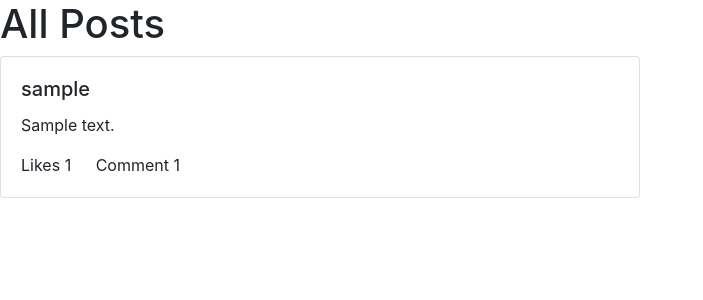
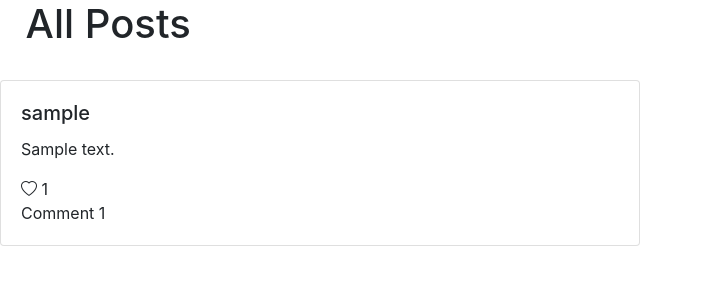
Before and after one commit to yamanISyaman/Network, a Django app: page / in a window 1280 px wide. Shown: the part 56-356 px from the top of the page, without its empty margins (0-703 px from the left). Run offline with Django 3.2, Linux system fonts and the light colour scheme; tables that the repository leaves empty hold one stand-in row (values such as "Sample post"); some libraries are stand-ins or nearby versions.

Commit message:
2nd spc 1st imp

```diff
--- a/network/static/network/index.js
+++ b/network/static/network/index.js
@@ -38,10 +38,10 @@ function addPost() {
 
 function showPosts(filter) {
     if (filter == 'all') {
-        document.querySelector('#heading').innerHTML = 'All Posts';
+        document.querySelector('#middleHeading').innerHTML = '<h1>All Posts</h1>';
 
     } else if (filter == 'following') {
-        document.querySelector('#heading').innerHTML = 'Followings Posts';
+        document.querySelector('#middleHeading').innerHTML = '<h1>Your Followings Posts</h1>';
 
     } else {}
     fetch('/showPosts', {
@@ -60,17 +60,19 @@ function showPosts(filter) {
 
 function viewPost(posts, liked, user_posts) {
     posts.forEach((post) => {
-        html = `<div class="card" style="width: 50vw;">
+        let html = `<div class="card" style="width: 50vw;">
             <div class="card-body">
-                <h5 class="card-title" onclick="showPage(${post.user})">${post.user}</h5>
+                <h5 class="card-title" onclick="showPage('${post.user}')">${post.user}</h5>
                 <p class="card-text">${post.text}</p>`;
         if (user_posts.includes(post.id)) {
             html += `
                 <a class="card-link" onclick="editPost(${post.id})">Edit</a>
             <br>`;
         } else {}
-        html += `<a id="like${post.id}" onclick="pressLike(${post.id}, ${post.user})" class="card-link">Likes</a> ${post.likes}
-                <a class="card-link" onclick="pressComment(${post.id}, ${post.user})">Comment</a>
+        html += `<i id="like${post.id}" onclick="pressLike(${post.id}, ${post.user})" width="16" height="16" class="bi bi-heart" viewBox="0 0 16 16"></i>
+                ${post.likes}
+                <br>
+                <a class="card-link" onclick="pressComment(${post.id}, '${post.user}')">Comment</a>
                 ${post.comments}
             </div>
         </div>`;
@@ -85,7 +87,11 @@ function editPost(id) {
 
 
 function showPage(username) {
-    console.log('To Do');
+    document.querySelector('#middleHeading').innerHTML = `
+    <h1>${username}</h1>
+    <button onclick="pressFollow('${username}')" class="btn btn-primary">follow</button>
+    `;
+    showPosts(username);
 }
 
 
@@ -97,3 +103,7 @@ function pressComment(id, username) {
 function pressLike(id, username) {
     console.log('To Do');
 }
+
+function pressFollow(username) {
+    console.log('To Do')
+}
--- a/network/static/network/styles.css
+++ b/network/static/network/styles.css
@@ -1,3 +1,7 @@
 #postFormDiv {
     margin-bottom: 0vh;
 }
+
+#middleHeading {
+    margin-left: 2vw;
+}
--- a/network/templates/network/index.html
+++ b/network/templates/network/index.html
@@ -19,7 +19,11 @@
         </div>
     {% endif %}
     <div>
-        <h1 id="heading"></h1>
-        <div id="showPosts"></div>
+        <div id="middleHeading">
+            <h1 id="heading"></h1>
+        </div>
+        <br>
+        <div id="showPosts">
+        </div>
     </div>
 {% endblock %}
--- a/network/templates/network/layout.html
+++ b/network/templates/network/layout.html
@@ -5,6 +5,8 @@
     <head>
         <title>{% block title %}Social Network{% endblock %}</title>
         <link rel="stylesheet" href="https://stackpath.bootstrapcdn.com/bootstrap/4.4.1/css/bootstrap.min.css" integrity="sha384-Vkoo8x4CGsO3+Hhxv8T/Q5PaXtkKtu6ug5TOeNV6gBiFeWPGFN9MuhOf23Q9Ifjh" crossorigin="anonymous">
+          <link rel="stylesheet" href=
+"https://cdn.jsdelivr.net/npm/bootstrap-icons@1.5.0/font/bootstrap-icons.css" />
         <link href="{% static 'network/styles.css' %}" rel="stylesheet">
         <script src="{% static 'network/index.js' %}"></script>
         <script src="https://cdn.jsdelivr.net/npm/@popperjs/core@2.11.8/dist/umd/popper.min.js" integrity="sha384-I7E8VVD/ismYTF4hNIPjVp/Zjvgyol6VFvRkX/vR+Vc4jQkC+hVqc2pM8ODewa9r" crossorigin="anonymous"></script>
@@ -19,7 +21,7 @@
               <ul class="navbar-nav mr-auto">
                 {% if user.is_authenticated %}
                     <li class="nav-item">
-                        <a class="nav-link" href="#"><strong>{{ user.username }}</strong></a>
+                        <a class="nav-link" onclick="showPage('{{ user.username }}')"><strong>{{ user.username }}</strong></a>
                     </li>
                 {% endif %}
                 <li class="nav-item">
@@ -27,7 +29,7 @@
                 </li>
                 {% if user.is_authenticated %}
                     <li class="nav-item">
-                        <a class="nav-link" href="#">Following</a>
+                        <a class="nav-link" onclick="showPosts('following')">Following</a>
                     </li>
                     <li class="nav-item">
                         <a class="nav-link" href="{% url 'logout' %}">Log Out</a>
--- a/network/views.py
+++ b/network/views.py
@@ -52,6 +52,10 @@ def register(request):
             return render(request, "network/register.html", {
                 "message": "Passwords must match."
             })
+        elif username in ["all", "following"]:
+            return render(request, "network/register.html", {
+                "message": "Reserved username, try another."
+            })
 
         # Attempt to create new user
         try:
@@ -90,8 +94,16 @@ def showPosts(request):
     if filter == "all":
         posts = Post.objects.all()
     elif filter == "following":
-        #followings = request.user.following
-        pass
+        followings = request.user.following.all()
+        posts = []
+        for f in followings:
+            posts += [*(f.post.all())]
+    else:
+        try:
+            user = User.objects.get(username=filter)
+        except IntegrityError:
+            return HttpResponse('Error 404')
+        posts = user.post.all()
 
     rposts = [post.serialize() for post in posts]
     if request.user.is_authenticated:
```
